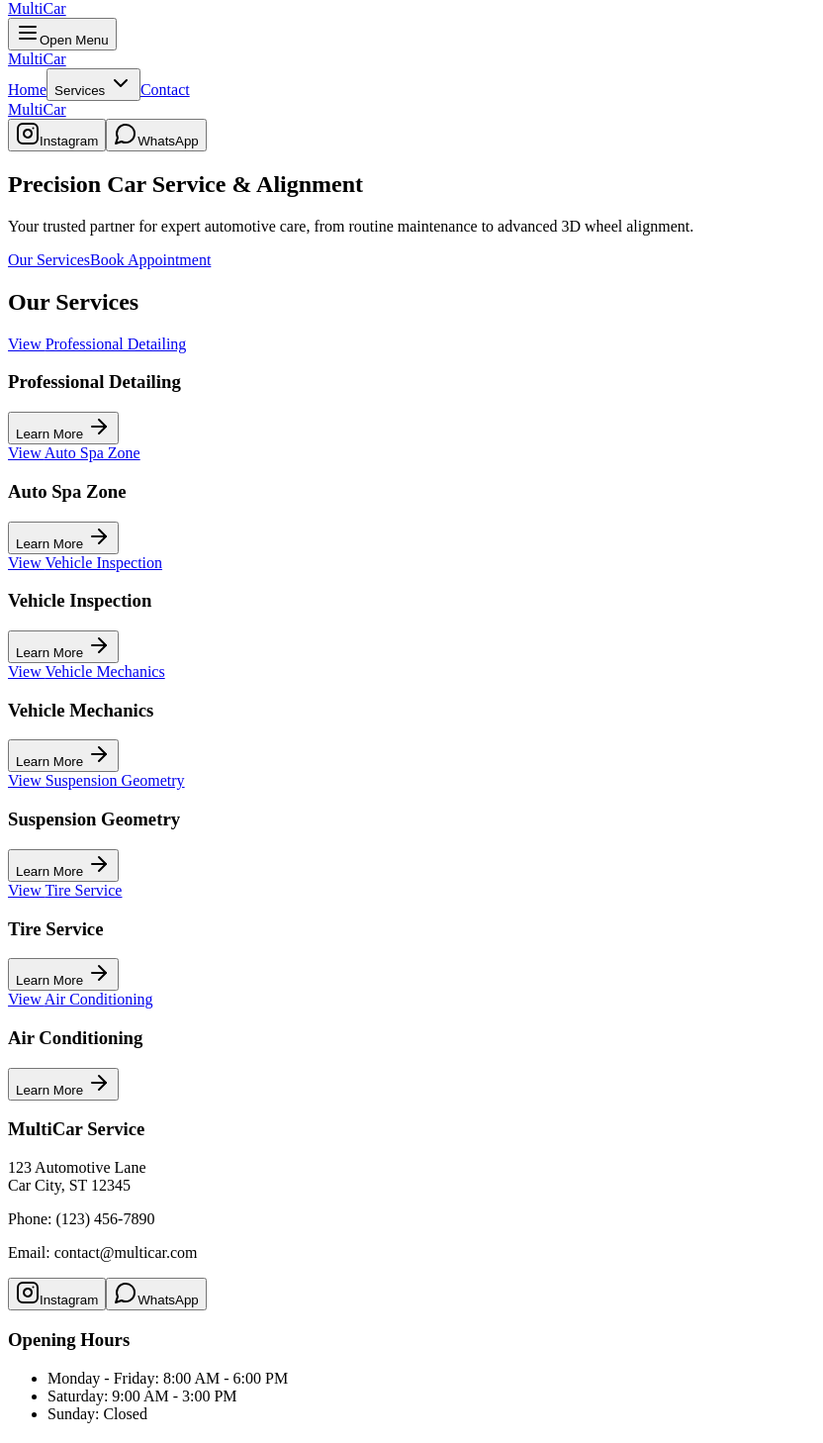
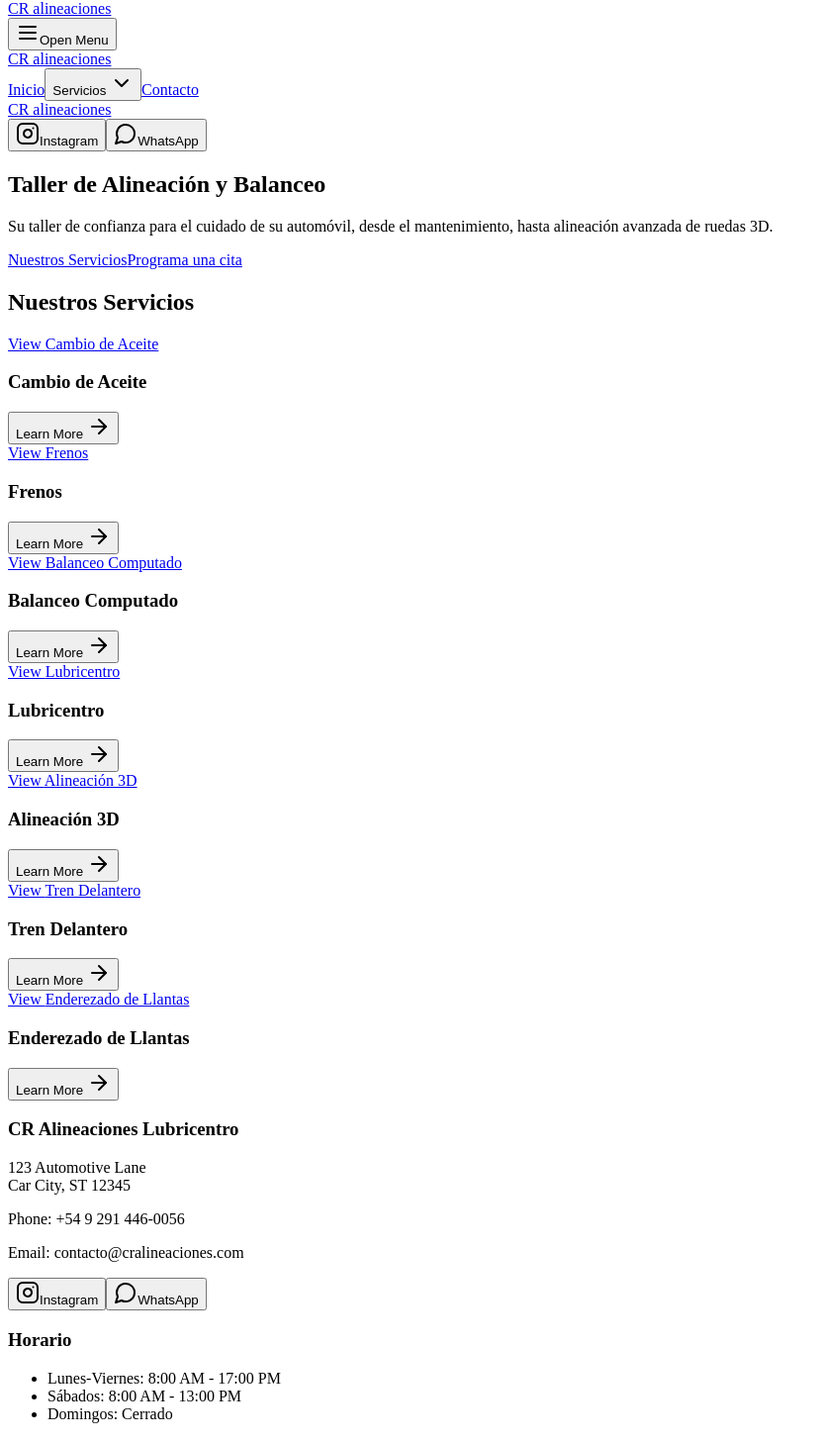
Before and after one commit to fdesign1/cralineaciones, a React (Vite) app in the folder client/: page / in a window 1280 px wide. Shown: the part 8-1466 px from the top of the page at 99% size, without its empty margins (0-832 px from the left). Built offline with nearby package versions, Linux system fonts and the light colour scheme; grey boxes are pictures that could not be loaded.

Commit message:
Manual changes

```diff
--- a/client/src/components/features/services/ServicesGrid.tsx
+++ b/client/src/components/features/services/ServicesGrid.tsx
@@ -1,49 +1,48 @@
-
-import * as React from 'react';
-import { ServiceCard } from './ServiceCard';
+import * as React from "react";
+import { ServiceCard } from "./ServiceCard";
 
 const services = [
   {
-    title: 'Professional Detailing',
-    imageUrl: '/assets/detailing.jpg',
-    href: '/services#detailing', // Example, assuming this service will be added later
-    gridClass: 'md:col-span-2',
+    title: "Cambio de Aceite",
+    imageUrl: "/assets/detailing.jpg",
+    href: "/services#detailing", // Example, assuming this service will be added later
+    gridClass: "md:col-span-2",
   },
   {
-    title: 'Auto Spa Zone',
-    imageUrl: '/assets/auto-spa.jpg',
-    href: '/services#auto-spa', // Example, assuming this service will be added later
-    gridClass: 'md:col-span-1',
+    title: "Frenos",
+    imageUrl: "/assets/auto-spa.jpg",
+    href: "/services#auto-spa", // Example, assuming this service will be added later
+    gridClass: "md:col-span-1",
   },
   {
-    title: 'Vehicle Inspection',
-    imageUrl: '/assets/inspection.jpg',
-    href: '/services#inspection', // Example, assuming this service will be added later
-    gridClass: 'md:col-span-1',
+    title: "Balanceo Computado",
+    imageUrl: "/assets/inspection.jpg",
+    href: "/services#inspection", // Example, assuming this service will be added later
+    gridClass: "md:col-span-1",
   },
   {
-    title: 'Vehicle Mechanics',
-    imageUrl: '/assets/mechanics.jpg',
-    href: '/services#mechanics', // Example, assuming this service will be added later
-    gridClass: 'md:col-span-1',
+    title: "Lubricentro",
+    imageUrl: "/assets/mechanics.jpg",
+    href: "/services#mechanics", // Example, assuming this service will be added later
+    gridClass: "md:col-span-1",
   },
   {
-    title: 'Suspension Geometry',
-    imageUrl: '/assets/alignment.jpg',
-    href: '/services#3d-alignment',
-    gridClass: 'md:col-span-1',
+    title: "Alineación 3D",
+    imageUrl: "/assets/alignment.jpg",
+    href: "/services#3d-alignment",
+    gridClass: "md:col-span-1",
   },
   {
-    title: 'Tire Service',
-    imageUrl: '/assets/tires.jpg',
-    href: '/services#wheel-alignment',
-    gridClass: 'md:col-span-1',
+    title: "Tren Delantero",
+    imageUrl: "/assets/tires.jpg",
+    href: "/services#wheel-alignment",
+    gridClass: "md:col-span-1",
   },
   {
-    title: 'Air Conditioning',
-    imageUrl: '/assets/ac.jpg',
-    href: '/services#ac-service', // Example, assuming this service will be added later
-    gridClass: 'md:col-span-2',
+    title: "Enderezado de Llantas",
+    imageUrl: "/assets/ac.jpg",
+    href: "/services#ac-service", // Example, assuming this service will be added later
+    gridClass: "md:col-span-2",
   },
 ];
 
@@ -51,7 +50,9 @@ export function ServicesGrid() {
   return (
     <section className="py-16 bg-secondary/50">
       <div className="container mx-auto px-4">
-        <h2 className="text-3xl font-bold text-center mb-12">Our Services</h2>
+        <h2 className="text-3xl font-bold text-center mb-12">
+          Nuestros Servicios
+        </h2>
         <div className="grid grid-cols-1 md:grid-cols-3 gap-4 md:gap-6">
           {services.map((service) => (
             <ServiceCard
--- a/client/src/components/layout/Footer.tsx
+++ b/client/src/components/layout/Footer.tsx
@@ -1,8 +1,7 @@
-
-import * as React from 'react';
-import { Link } from 'react-router-dom';
-import { Logo } from './Logo';
-import { SocialLinks } from './SocialLinks';
+import * as React from "react";
+import { Link } from "react-router-dom";
+import { Logo } from "./Logo";
+import { SocialLinks } from "./SocialLinks";
 
 export function Footer() {
   return (
@@ -11,16 +10,19 @@ export function Footer() {
         <div className="grid grid-cols-1 md:grid-cols-3 gap-8">
           {/* Column 1: Shop Details */}
           <div>
-            <h3 className="font-bold text-lg mb-4">MultiCar Service</h3>
+            <h3 className="font-bold text-lg mb-4">
+              CR Alineaciones Lubricentro
+            </h3>
             <p className="text-sm text-muted-foreground">
-              123 Automotive Lane<br />
+              123 Automotive Lane
+              <br />
               Car City, ST 12345
             </p>
             <p className="text-sm text-muted-foreground mt-2">
-              Phone: (123) 456-7890
+              Phone: +54 9 291 446-0056
             </p>
             <p className="text-sm text-muted-foreground mt-1">
-              Email: contact@multicar.com
+              Email: contacto@cralineaciones.com
             </p>
             <div className="mt-4">
               <SocialLinks />
@@ -29,24 +31,26 @@ export function Footer() {
 
           {/* Column 2: Schedule */}
           <div>
-            <h3 className="font-bold text-lg mb-4">Opening Hours</h3>
+            <h3 className="font-bold text-lg mb-4">Horario</h3>
             <ul className="text-sm text-muted-foreground space-y-1">
-              <li>Monday - Friday: 8:00 AM - 6:00 PM</li>
-              <li>Saturday: 9:00 AM - 3:00 PM</li>
-              <li>Sunday: Closed</li>
+              <li>Lunes-Viernes: 8:00 AM - 17:00 PM</li>
+              <li>Sábados: 8:00 AM - 13:00 PM</li>
+              <li>Domingos: Cerrado</li>
             </ul>
           </div>
 
           {/* Column 3: Map */}
           <div>
-            <h3 className="font-bold text-lg mb-4">Our Location</h3>
+            <h3 className="font-bold text-lg mb-4">Nuestra ubicación</h3>
             <div className="aspect-video bg-muted rounded-lg flex items-center justify-center">
-              <p className="text-muted-foreground text-sm">Map Placeholder</p>
+              <p className="text-muted-foreground text-sm">Mapa</p>
             </div>
           </div>
         </div>
         <div className="border-t border-border/40 mt-8 pt-6 text-center text-sm text-muted-foreground">
-          <p>&copy; {new Date().getFullYear()} MultiCar. All Rights Reserved.</p>
+          <p>
+            &copy; {new Date().getFullYear()} CR alineaciones. Todos los derechos reservados.
+          </p>
         </div>
       </div>
     </footer>
--- a/client/src/components/layout/Logo.tsx
+++ b/client/src/components/layout/Logo.tsx
@@ -1,7 +1,6 @@
-
-import * as React from 'react';
-import { Link } from 'react-router-dom';
-import { cn } from '@/lib/utils';
+import * as React from "react";
+import { Link } from "react-router-dom";
+import { cn } from "@/lib/utils";
 
 interface LogoProps {
   className?: string;
@@ -10,7 +9,7 @@ interface LogoProps {
 export function Logo({ className }: LogoProps) {
   return (
     <Link to="/" className={cn("flex items-center space-x-2", className)}>
-      <span className="font-bold text-lg">MultiCar</span>
+      <span className="font-bold text-lg">CR alineaciones</span>
     </Link>
   );
 }
--- a/client/src/components/layout/Navigation.tsx
+++ b/client/src/components/layout/Navigation.tsx
@@ -1,13 +1,12 @@
-
-import * as React from 'react';
-import { Link } from 'react-router-dom';
-import { ChevronDown } from 'lucide-react';
+import * as React from "react";
+import { Link } from "react-router-dom";
+import { ChevronDown } from "lucide-react";
 import {
   Popover,
   PopoverContent,
   PopoverTrigger,
-} from '@/components/ui/popover';
-import { cn } from '@/lib/utils';
+} from "@/components/ui/popover";
+import { cn } from "@/lib/utils";
 
 interface NavigationProps {
   isMobile?: boolean;
@@ -15,15 +14,21 @@ interface NavigationProps {
 }
 
 const services = [
-  { name: 'Oil Service', href: '/services#oil-service' },
-  { name: 'Brakes', href: '/services#brakes' },
-  { name: 'Suspension', href: '/services#suspension' },
-  { name: '3D Alignment', href: '/services#3d-alignment' },
-  { name: 'Wheel Alignment', href: '/services#wheel-alignment' },
+  { name: "Cambio de Aceite", href: "/services#oil-service" },
+  { name: "Frenos", href: "/services#brakes" },
+  { name: "Suspensión", href: "/services#suspension" },
+  { name: "Alineación 3D", href: "/services#3d-alignment" },
+  { name: "Balanceo de Ruedas", href: "/services#wheel-alignment" },
 ];
 
 export function Navigation({ isMobile = false, onLinkClick }: NavigationProps) {
-  const NavLink = ({ to, children }: { to: string; children: React.ReactNode }) => (
+  const NavLink = ({
+    to,
+    children,
+  }: {
+    to: string;
+    children: React.ReactNode;
+  }) => (
     <Link
       to={to}
       onClick={onLinkClick}
@@ -34,28 +39,27 @@ export function Navigation({ isMobile = false, onLinkClick }: NavigationProps) {
   );
 
   const navClasses = cn(
-    'flex items-center gap-6',
-    isMobile && 'flex-col items-start gap-4'
+    "flex items-center gap-6",
+    isMobile && "flex-col items-start gap-4",
   );
 
   return (
     <nav className={navClasses}>
-      <NavLink to="/">Home</NavLink>
+      <NavLink to="/">Inicio</NavLink>
       <Popover>
         <PopoverTrigger className="flex items-center gap-1 text-sm font-medium text-muted-foreground transition-colors hover:text-primary focus:outline-none">
-          Services <ChevronDown className="h-4 w-4" />
+          Servicios <ChevronDown className="h-4 w-4" />
         </PopoverTrigger>
         <PopoverContent className="w-48">
           <div className="grid gap-4">
             {services.map((service) => (
-              <NavLink key={service.name} to={service.href}>
-                {service.name}
+              <NavLink key={service.name} to={service.href}>{service.name}
               </NavLink>
             ))}
           </div>
         </PopoverContent>
       </Popover>
-      <NavLink to="/contact">Contact</NavLink>
+      <NavLink to="/contact">Contacto</NavLink>
     </nav>
   );
 }
--- a/client/src/pages/HomePage.tsx
+++ b/client/src/pages/HomePage.tsx
@@ -1,8 +1,7 @@
-
-import * as React from 'react';
-import { Button } from '@/components/ui/button';
-import { Link } from 'react-router-dom';
-import { ServicesGrid } from '@/components/features/services/ServicesGrid';
+import * as React from "react";
+import { Button } from "@/components/ui/button";
+import { Link } from "react-router-dom";
+import { ServicesGrid } from "@/components/features/services/ServicesGrid";
 
 export function HomePage() {
   return (
@@ -10,17 +9,18 @@ export function HomePage() {
       <div className="container mx-auto px-4 py-8">
         <section className="text-center py-20">
           <h1 className="text-4xl md:text-6xl font-bold mb-4">
-            Precision Car Service & Alignment
+            Taller de Alineación y Balanceo
           </h1>
           <p className="text-lg md:text-xl text-muted-foreground mb-8 max-w-2xl mx-auto">
-            Your trusted partner for expert automotive care, from routine maintenance to advanced 3D wheel alignment.
+            Su taller de confianza para el cuidado de su automóvil, desde el
+            mantenimiento, hasta alineación avanzada de ruedas 3D.
           </p>
           <div className="flex justify-center gap-4">
             <Button asChild size="lg">
-              <Link to="/services">Our Services</Link>
+              <Link to="/services">Nuestros Servicios</Link>
             </Button>
             <Button asChild variant="outline" size="lg">
-              <Link to="/contact">Book Appointment</Link>
+              <Link to="/contact">Programa una cita</Link>
             </Button>
           </div>
         </section>
--- a/client/src/pages/ServicesPage.tsx
+++ b/client/src/pages/ServicesPage.tsx
@@ -1,4 +1,3 @@
-
 import * as React from 'react';
 import { useLocation } from 'react-router-dom';
 import { ServiceSection } from '@/components/features/services/ServiceSection';
@@ -6,39 +5,53 @@ import { ServiceSection } from '@/components/features/services/ServiceSection';
 const servicesData = [
   {
     id: 'oil-service',
-    title: 'Oil Service',
-    description: 'Regular oil changes are crucial for engine health. We use high-quality synthetic and conventional oils to keep your engine running smoothly and extend its life.',
+    title: 'Cambio de Aceite',
+    description: 'Los cambios regulares de aceite son cruciales para la salud del motor. Usamos aceites sintéticos y convencionales de alta calidad para mantener tu motor funcionando de manera óptima y prolongar su vida útil.',
     imageUrl: '/assets/oil-service.jpg',
     imagePosition: 'right',
   },
   {
     id: 'brakes',
-    title: 'Brakes',
-    description: 'From brake pad replacement to rotor resurfacing, our experts ensure your braking system is responsive and safe. We perform thorough inspections to catch any potential issues.',
+    title: 'Frenos',
+    description: 'Desde el reemplazo de pastillas hasta el rectificado de discos, nuestros expertos aseguran que tu sistema de frenos sea seguro y responsivo. Realizamos inspecciones exhaustivas para detectar cualquier posible problema.',
     imageUrl: '/assets/brakes.jpg',
     imagePosition: 'left',
   },
   {
-    id: 'suspension',
-    title: 'Suspension',
-    description: 'A healthy suspension system provides a comfortable ride and stable handling. We diagnose and repair all suspension components, including shocks, struts, and control arms.',
+    id: 'Suspension',
+    title: 'Suspensión',
+    description: 'Un sistema de suspensión en buen estado garantiza una conducción cómoda y un manejo estable. Diagnosticamos y reparamos todos los componentes de la suspensión, incluyendo amortiguadores, struts y brazos de control.',
     imageUrl: '/assets/suspension.jpg',
     imagePosition: 'right',
   },
   {
     id: '3d-alignment',
-    title: '3D Alignment',
-    description: 'Using state-of-the-art 3D imaging technology, we provide the most precise wheel alignment available. This ensures optimal tire wear, fuel efficiency, and vehicle handling.',
+    title: 'Alineación 3D',
+    description: 'Con tecnología avanzada de imágenes 3D, ofrecemos la alineación de ruedas más precisa disponible. Esto asegura un desgaste óptimo de los neumáticos, mejor eficiencia de combustible y mayor estabilidad en la conducción.',
     imageUrl: '/assets/alignment.jpg',
     imagePosition: 'left',
   },
   {
     id: 'wheel-alignment',
-    title: 'Wheel Alignment',
-    description: 'Proper wheel alignment is key to your safety and your car\'s performance. Our technicians adjust the angles of your wheels to manufacturer specifications for a smoother ride.',
+    title: 'Alineación de Ruedas',
+    description: 'La alineación adecuada de las ruedas es clave para tu seguridad y el rendimiento de tu vehículo. Nuestros técnicos ajustan los ángulos de las ruedas según las especificaciones del fabricante para una conducción más suave.',
     imageUrl: '/assets/tires.jpg',
     imagePosition: 'right',
   },
+  {
+    id: '3d-alignment',
+    title: 'Alineación 3D',
+    description: 'Con tecnología avanzada de imágenes 3D, ofrecemos la alineación de ruedas más precisa disponible. Esto asegura un desgaste óptimo de los neumáticos, mejor eficiencia de combustible y mayor estabilidad en la conducción.',
+    imageUrl: '/assets/alignment.jpg',
+    imagePosition: 'left',
+  },
+  {
+    id: 'wheel-alignment',
+    title: 'Alineación de Ruedas',
+    description: 'La alineación adecuada de las ruedas es clave para tu seguridad y el rendimiento de tu vehículo. Nuestros técnicos ajustan los ángulos de las ruedas según las especificaciones del fabricante para una conducción más suave.',
+    imageUrl: '/assets/tires.jpg',
+    imagePosition: 'right',
+  }
 ];
 
 export function ServicesPage() {
@@ -57,7 +70,7 @@ export function ServicesPage() {
 
   return (
     <div className="container mx-auto px-4 py-12">
-      <h1 className="text-4xl font-bold text-center mb-12">Our Services</h1>
+      <h1 className="text-4xl font-bold text-center mb-12">Nuestros Servicios</h1>
       <div className="space-y-16">
         {servicesData.map((service) => (
           <ServiceSection
```
Also changed, not shown: client/src/components/features/services/ServiceSection.tsx (+9 -12 lines).
